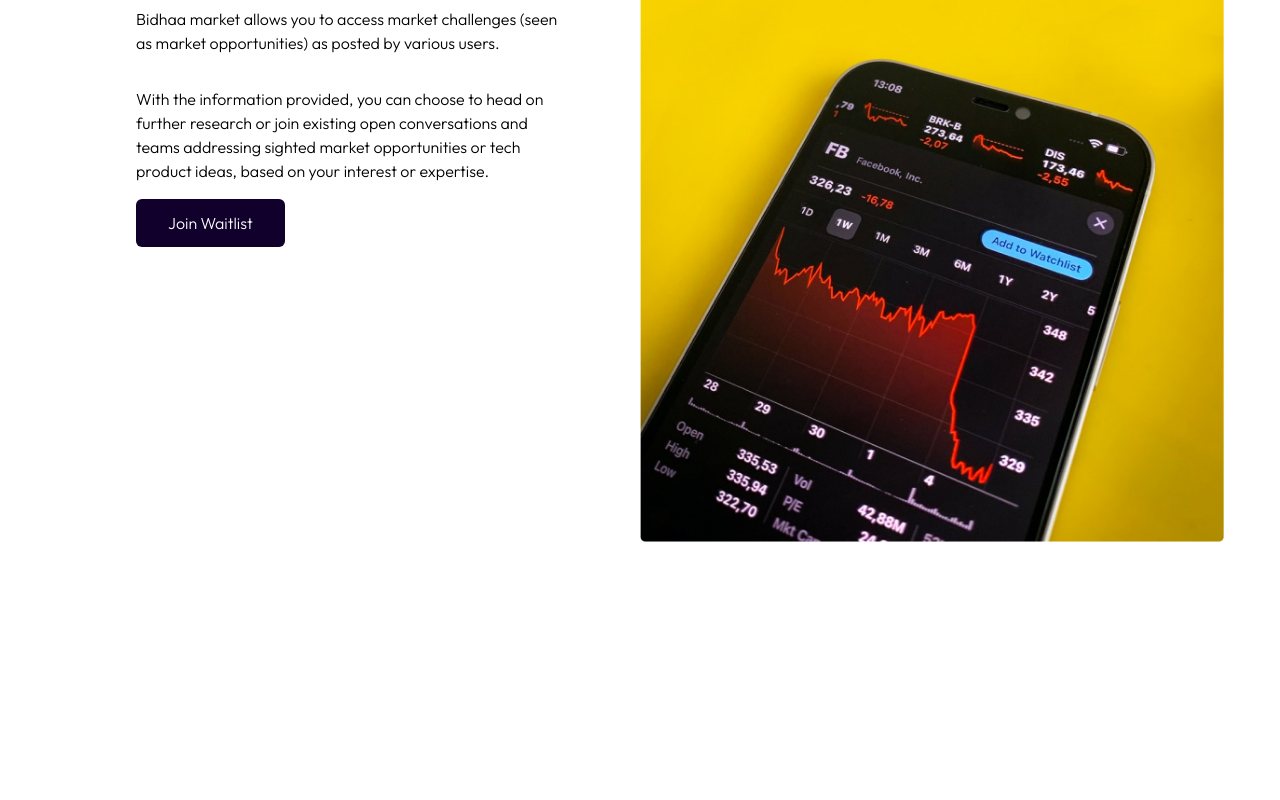
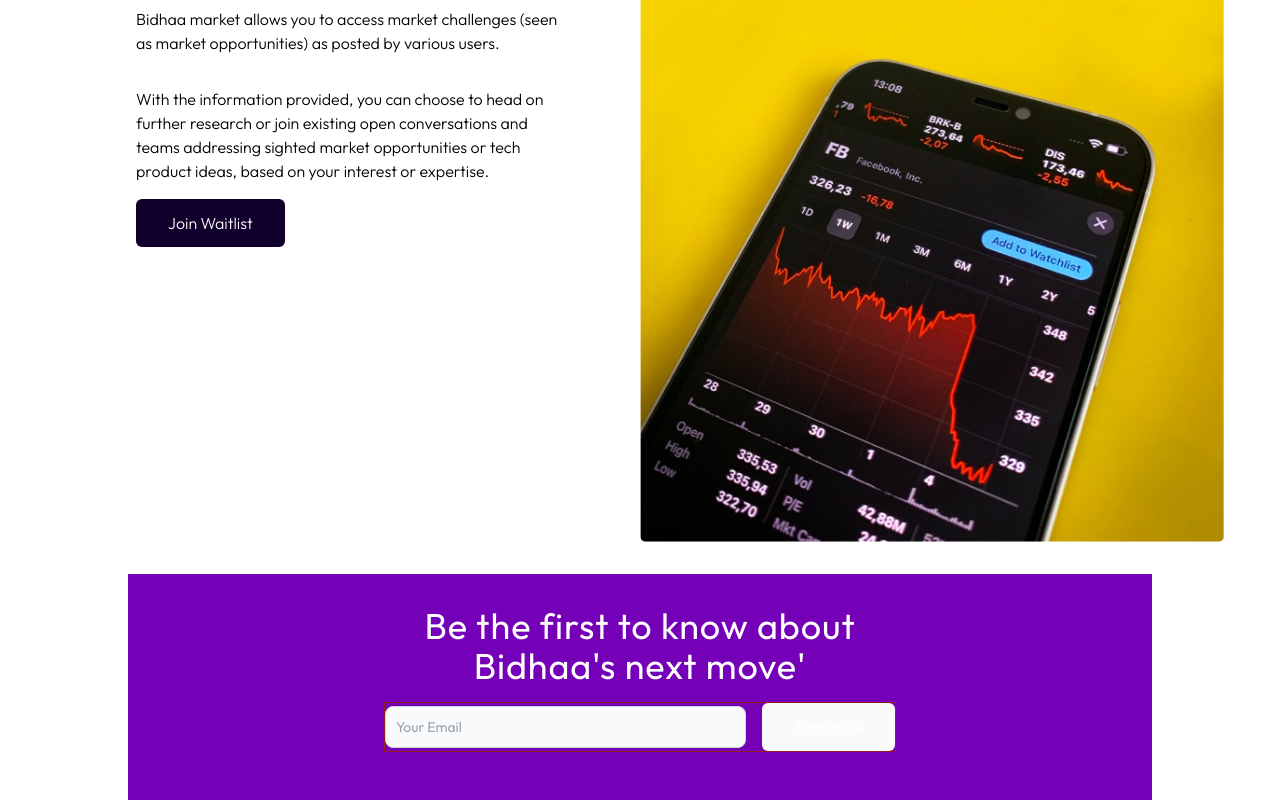
Before and after one commit to trybidaa/website, a React (Create React App) app: page / in a window 1280 px wide. Shown: the part 2864-3664 px from the top of the page. Before the commit the page ends 3438 px from the top, so only its background shows below. Built offline with nearby package versions, Linux system fonts and the light colour scheme.

Commit message:
waitlist form

```diff
--- a/src/components/navigation/Navigation.jsx
+++ b/src/components/navigation/Navigation.jsx
@@ -3,10 +3,11 @@
 import { Link } from 'react-router-dom';
 import { Transition } from '@headlessui/react';
 
-export const Button = ({ children, bgColor }) => {
+export const Button = ({ children, bgColor, ...prop }) => {
   return (
     <button
-      className={`hidden md:block px-8 text-white py-3 rounded-md ${bgColor}`}
+      className={`hidden md:block px-8 text-white py-3 rounded-md  ${bgColor} ${prop.classname}`}
+      {...prop}
     >
       {children}
     </button>
--- /dev/null
+++ b/src/components/waitlist/WaitListForm.jsx
@@ -0,0 +1,54 @@
+import React from 'react';
+import { Button } from '../navigation/Navigation';
+
+const WaitListForm = () => {
+  const formValues = {
+    email: '',
+  };
+
+  const [form, setForm] = React.useState(formValues);
+  const handleFormChange = (e) => {
+    e.preventDefault();
+    setForm({ ...form, [e.target.name]: e.target.value });
+  };
+
+  const handleSubmit = (e) => {
+    e.preventDefault();
+    console.log(form);
+  };
+  return (
+    <div className="md:mx-32 ">
+      <div className="py-8 bg-bidhaa-purple mx-auto text-center">
+        <div className="text-center grid place-items-center">
+          <p className="text-white text-4xl max-w-[55%] tracking-wide">
+            Be the first to know about Bidhaa's next move'
+          </p>
+        </div>
+        <div className="grid place-items-center my-4">
+          <form
+            onSubmit={handleSubmit}
+            className="gap-4 flex items-center justify-center border border-red-800 w-[50%]"
+          >
+            <input
+              onChange={handleFormChange}
+              name="email"
+              value={form.email}
+              type="text"
+              placeholder="Your Email"
+              required
+              className="bg-gray-50 border border-gray-300 w-full text-gray-900 text-sm rounded-lg focus:ring-blue-500 focus:border-blue-500 block p-2.5 dark:bg-gray-700 dark:border-gray-600 dark:placeholder-gray-400 dark:text-white dark:focus:ring-blue-500 dark:focus:border-blue-500"
+            />
+            <Button
+              bgColor={'bg-bidgaa-gray-light'}
+              classname="text-black py-2"
+            >
+              Subscribe
+            </Button>
+          </form>
+        </div>
+      </div>
+    </div>
+  );
+};
+
+export default WaitListForm;
--- a/src/pages/HomePage.jsx
+++ b/src/pages/HomePage.jsx
@@ -4,6 +4,7 @@
 import Hero from '../components/Hero/Hero';
 import Market from '../components/product/Market';
 import ProductX from '../components/product/ProductX';
+import WaitListForm from '../components/waitlist/WaitListForm';
 
 const HomePage = () => {
   return (
@@ -13,6 +14,7 @@
       <Goal />
       <ProductX />
       <Market />
+      <WaitListForm />
     </div>
   );
 };
--- a/tailwind.config.js
+++ b/tailwind.config.js
@@ -6,6 +6,7 @@
         'bidhaa-purple': '#7400B8',
         'bidhaa-gray': '#444444',
         'bidhaa-blue': '#10002B',
+        'bidgaa-gray-light': '#FAFAFA',
       },
     },
   },
```
